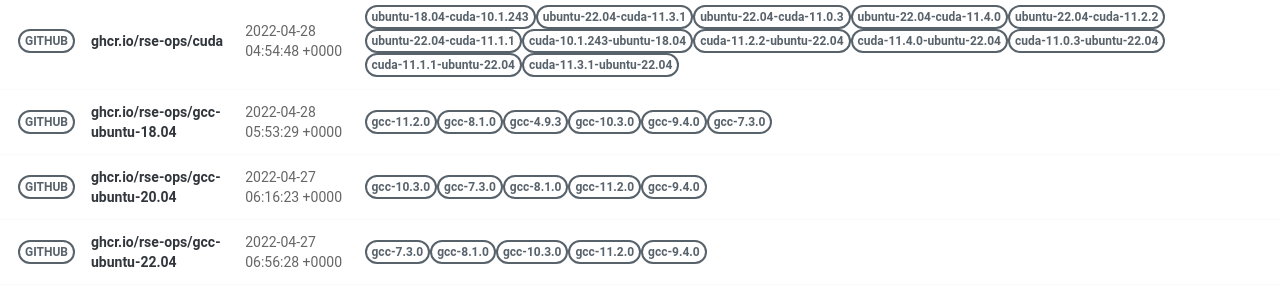
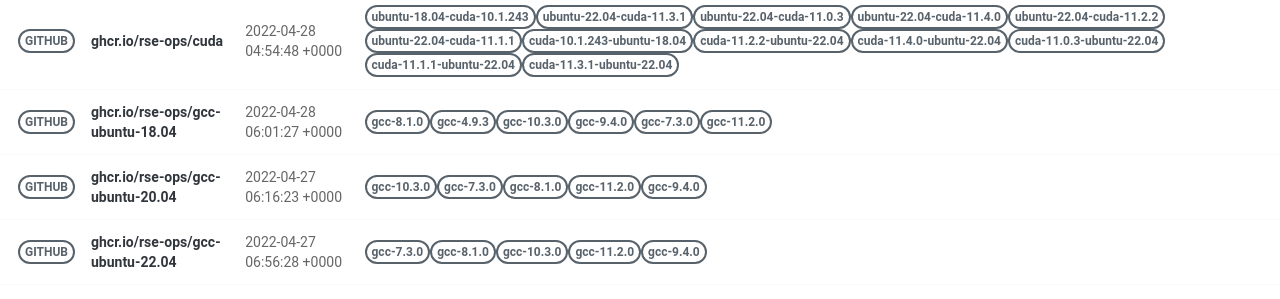
Before and after one commit to rse-ops/docker-images, a Jekyll site: the page built from pages/index.md, in a window 1280 px wide. Shown: the part 502-801 px from the top of the page. Built offline with Jekyll 4.4.1, drawn with Linux system fonts in a browser that asks for light colours; nearby versions of some CDN libraries.

Commit message:
Automated push to update library 2022-04-28

```diff
--- a/_library/ghcr.io-rse-ops-gcc-ubuntu-18.04.md
+++ b/_library/ghcr.io-rse-ops-gcc-ubuntu-18.04.md
@@ -1,14 +1,11 @@
 ---
 layout: container
 name: ghcr.io/rse-ops/gcc-ubuntu-18.04
-updated_at: 2022-04-28 05:53:29.490100
+updated_at: 2022-04-28 06:01:27.639265
 
 
 container_url: https://github.com/orgs/rse-ops/packages/container/package/gcc-ubuntu-18.04
 versions:
- - tag: gcc-11.2.0
-   dockerfile: https://github.com/rse-ops/docker-images/blob/main/ubuntu/gcc/Dockerfile
-   manifest: https://crane.ggcr.dev/manifest/ghcr.io/rse-ops/gcc-ubuntu-18.04:gcc-11.2.0
  - tag: gcc-8.1.0
    dockerfile: https://github.com/rse-ops/docker-images/blob/main/ubuntu/gcc/Dockerfile
    manifest: https://crane.ggcr.dev/manifest/ghcr.io/rse-ops/gcc-ubuntu-18.04:gcc-8.1.0
```
Also changed, not shown: other parts of _library/ghcr.io-rse-ops-gcc-ubuntu-18.04.md (+3 -0 lines).
